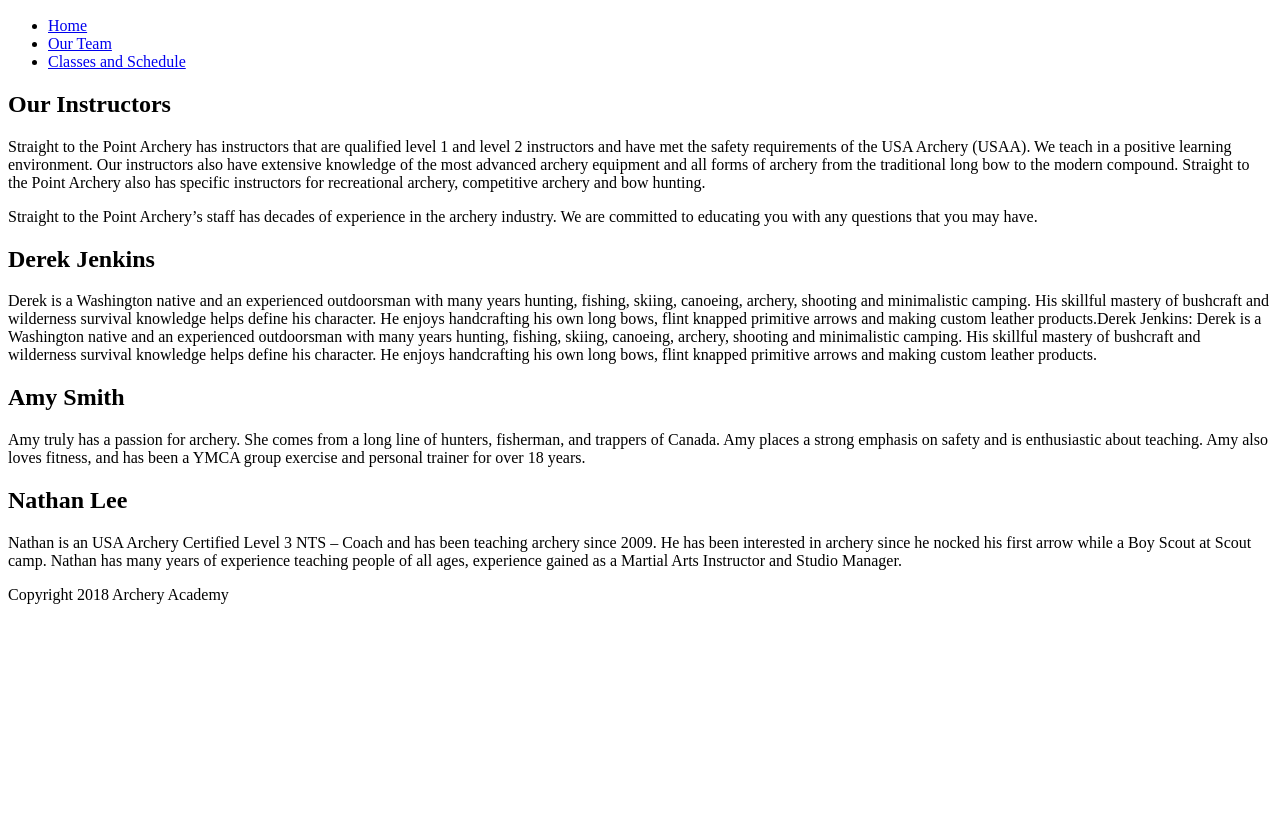
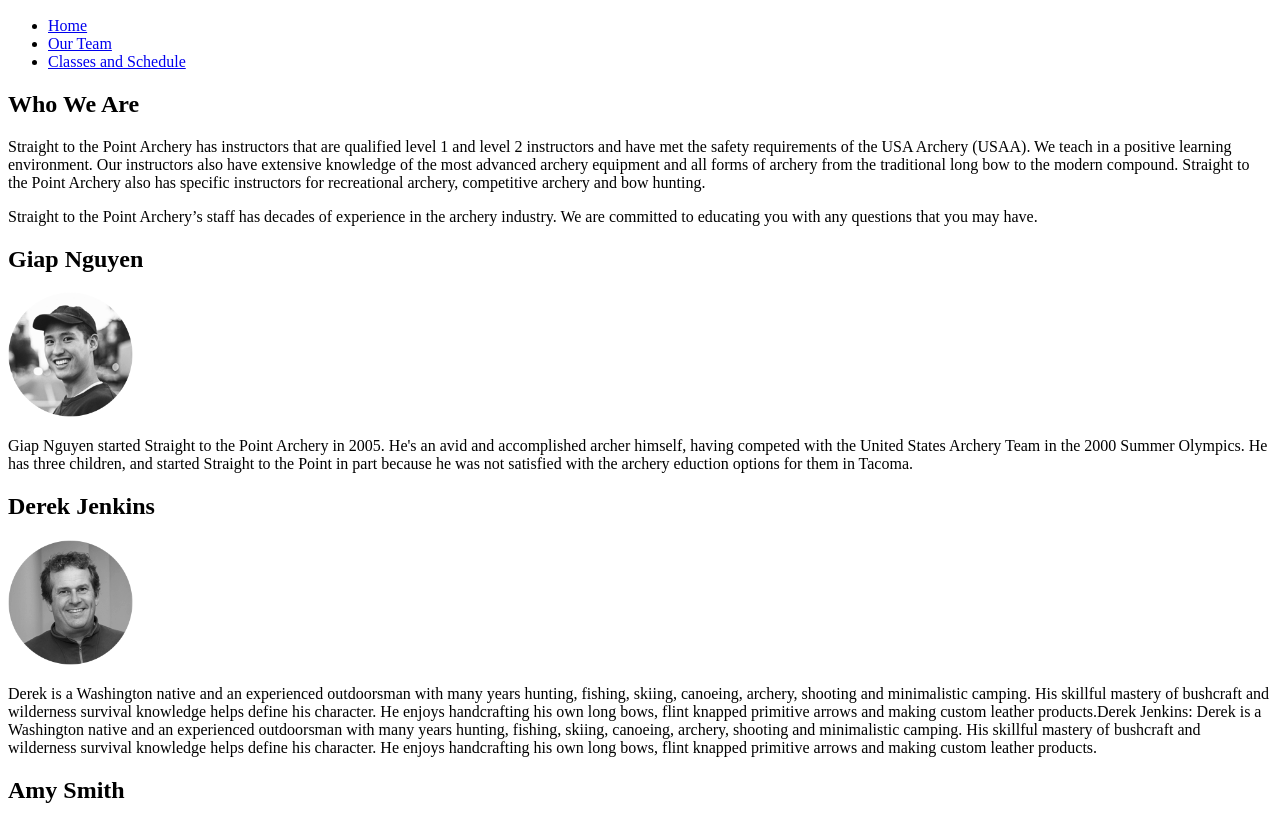
Before and after one commit to catptrsn/archery-academy-part-2, a plain HTML site: page about-us.html in a window 1280 px wide. Shown: the part 50-874 px from the top of the page. Before the commit the page ends 800 px from the top, so only its background shows below. Drawn offline with Linux system fonts and the light colour scheme.

```diff
--- a/about-us.html
+++ b/about-us.html
@@ -16,7 +16,7 @@
       </nav>
     </section>
     <article>
-      <h2>Our Instructors</h2>
+      <h2>Who We Are</h2>
       <p>Straight to the Point Archery has instructors that are qualified level 1 and level 2 instructors and have met the safety
       requirements of the USA Archery (USAA). We teach in a positive learning environment.  Our instructors also have extensive
        knowledge of the most advanced archery equipment and all forms of archery from the traditional long bow to the modern
@@ -26,7 +26,13 @@
        with any questions that you may have.</aside>
     </article>
     <article>
+      <h2>Giap Nguyen</h2>
+      <img src="design-elements/instructor-bio-image4.png" alt="Photo of Derek Jenkins" width=125>
+      <p>Giap Nguyen started Straight to the Point Archery in 2005. He's an avid and accomplished archer himself, having competed
+         with the United States Archery Team in the 2000 Summer Olympics. He has three children, and  started Straight to the Point
+        in part because he was not satisfied with the archery eduction options for them in Tacoma.</p>
       <h2>Derek Jenkins</h2>
+      <img src="design-elements/instructor-bio-image1.png" alt="Photo of Derek Jenkins" width=125>
       <p>Derek is a Washington native and an experienced outdoorsman with many years hunting,
         fishing, skiing, canoeing, archery, shooting and minimalistic camping. His skillful mastery of bushcraft and
         wilderness survival knowledge helps define his character. He enjoys handcrafting his own long bows, flint
@@ -35,10 +41,12 @@
         camping. His skillful mastery of bushcraft and wilderness survival knowledge helps define his character. He enjoys
         handcrafting his own long bows, flint knapped primitive arrows and making custom leather products.</p>
       <h2>Amy Smith</h2>
+      <img src="design-elements/instructor-bio-image2.png" alt="Photo of Derek Jenkins" width=125>
       <p>Amy truly has a passion for archery. She comes from a long line of hunters, fisherman, and trappers of Canada. Amy
         places a strong emphasis on safety and is enthusiastic about teaching. Amy also loves fitness, and  has been a YMCA
         group exercise and personal trainer for over 18 years.</p>
       <h2>Nathan Lee</h2>
+      <img src="design-elements/instructor-bio-image3.png" alt="Photo of Derek Jenkins" width=125>
       <p>Nathan is an USA Archery Certified Level 3 NTS – Coach and has been teaching archery since 2009. He has been interested
         in archery since he nocked his first arrow while a Boy Scout at Scout camp. Nathan has many years of experience teaching
         people of all ages, experience gained as a Martial Arts Instructor and Studio Manager.</p>
```
